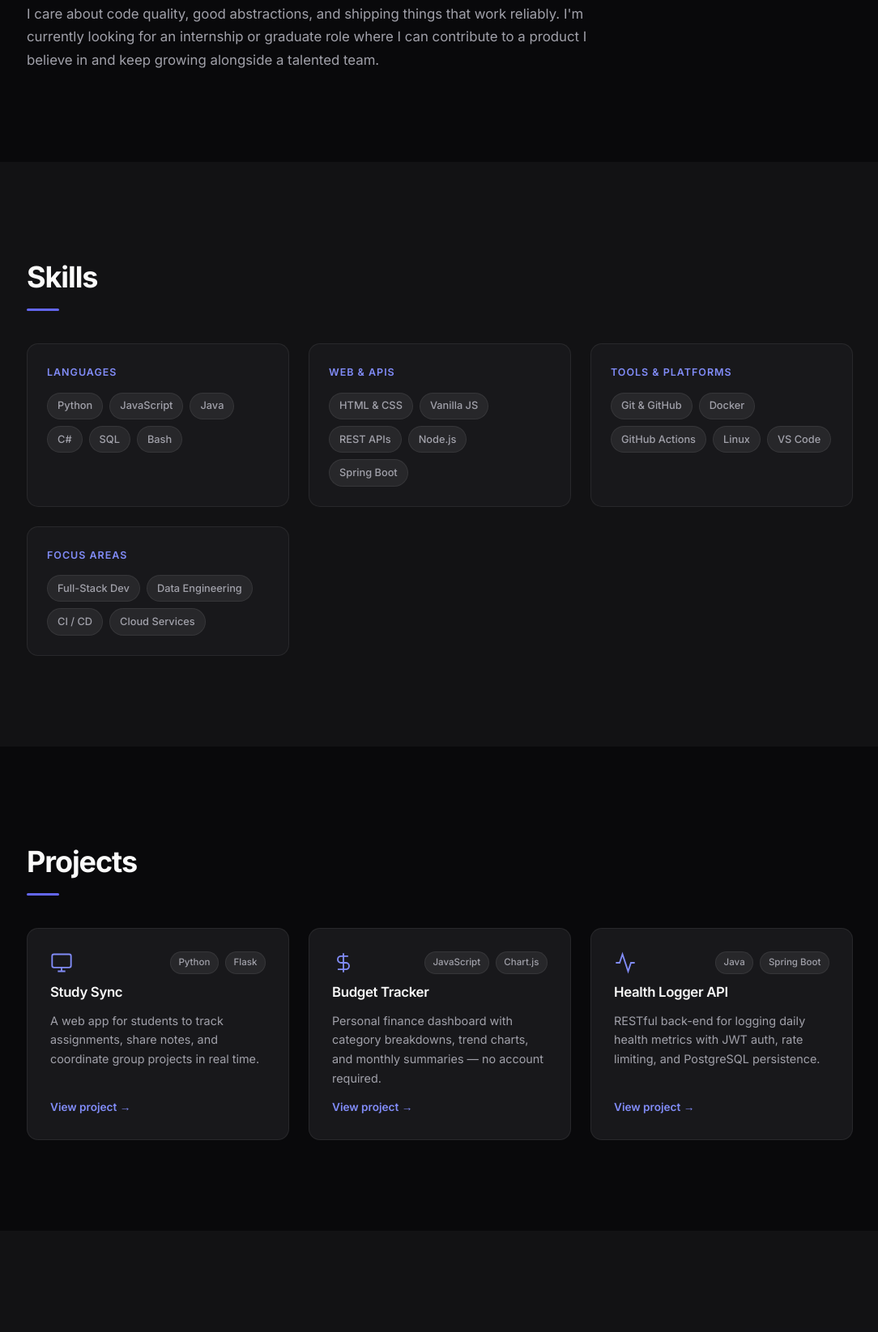
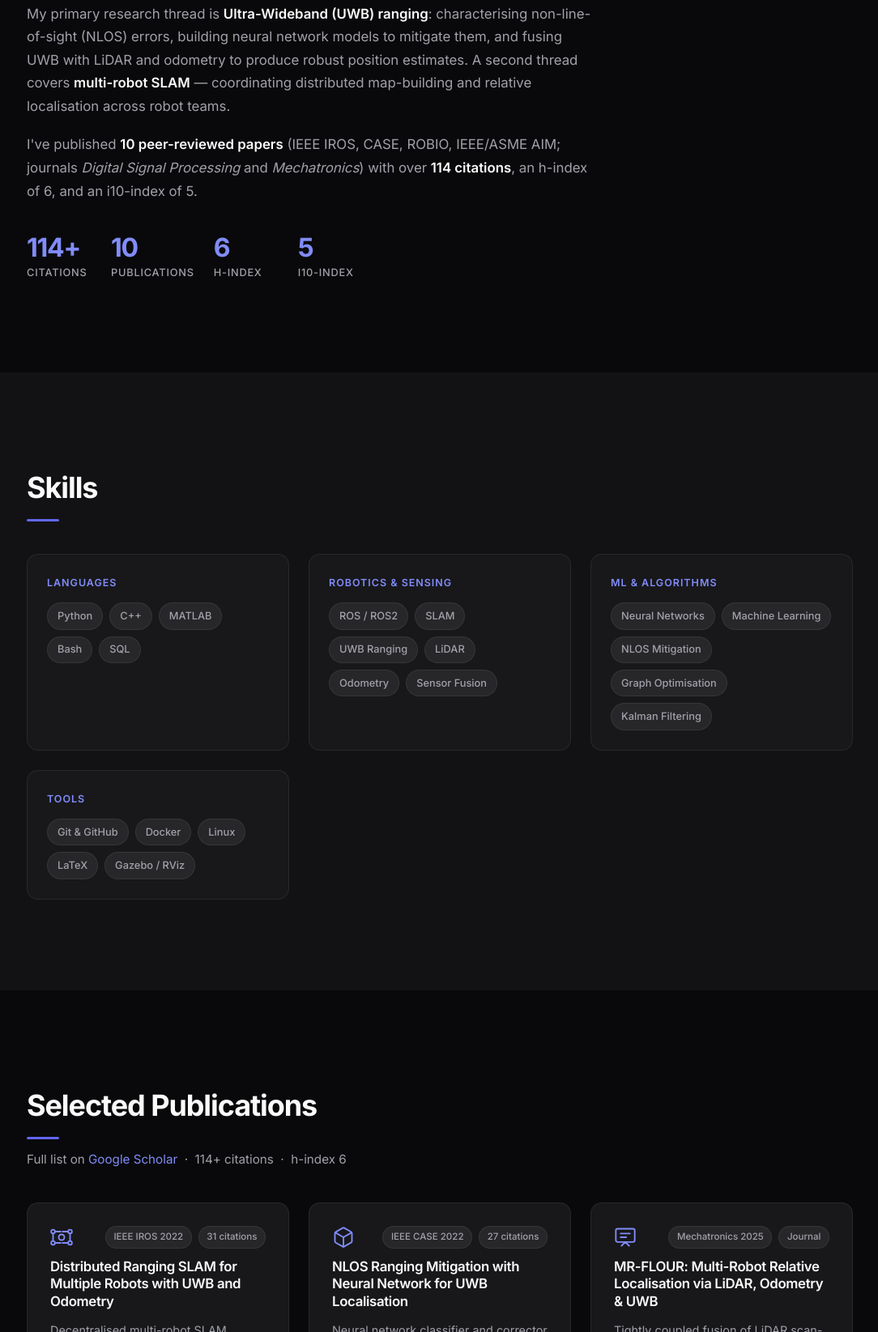
Before and after one commit to Hanster-hub/han-live-site, a plain HTML site: page public/index.html in a window 1280 px wide. Shown: the part 1155-2800 px from the top of the page at 81% size, without its empty margins (97-1181 px from the left). Drawn offline with Linux system fonts and the light colour scheme; no server answers.

Commit message:
Fill portfolio with real profile content from Google Scholar
- Name: Shalihan (Muhammad Shalihan Bin Othman)
- Affiliation: Singapore University of Technology and Design (SUTD)
- Tagline: Robotics Researcher · SLAM, Localisation & Multi-Robot Systems
- About: real bio with research focus (UWB, SLAM, sensor fusion) and
  citation stats (114 citations, h-index 6, i10-index 5, 10 papers)
- Added citation metrics stat row (114+, 10, h6, i10-5)
- Skills: Python/C++/MATLAB, ROS/ROS2, SLAM, UWB, LiDAR, Neural Networks,
  Graph Optimisation, Kalman Filtering, LaTeX, Gazebo/RViz
- Projects → Selected Publications: top 4 papers (IROS 2022, CASE 2022,
  Mechatronics 2025, Digital Signal Processing 2025)
- Real LinkedIn URL; added Google Scholar link throughout
- Contact: added Google Scholar pill; updated footer

Co-Authored-By: Claude Sonnet 4.6 <noreply@anthropic.com>

```diff
--- a/public/index.html
+++ b/public/index.html
@@ -3,8 +3,8 @@
 <head>
   <meta charset="UTF-8" />
   <meta name="viewport" content="width=device-width, initial-scale=1.0" />
-  <title>Han · Software Engineer</title>
-  <meta name="description" content="Han — Software Engineering student at SIT, building clean and purposeful software." />
+  <title>Shalihan · Robotics Researcher</title>
+  <meta name="description" content="Muhammad Shalihan Bin Othman — Robotics researcher at SUTD specialising in SLAM, UWB localisation, and multi-robot systems." />
   <link rel="preconnect" href="https://fonts.googleapis.com" />
   <link rel="preconnect" href="https://fonts.gstatic.com" crossorigin />
   <link href="https://fonts.googleapis.com/css2?family=Inter:wght@300;400;500;600;700&display=swap" rel="stylesheet" />
@@ -21,7 +21,7 @@
       <nav class="nav__menu" id="navMenu" aria-label="Main navigation">
         <a class="nav__link" href="#about">About</a>
         <a class="nav__link" href="#skills">Skills</a>
-        <a class="nav__link" href="#projects">Projects</a>
+        <a class="nav__link" href="#projects">Publications</a>
         <a class="nav__link" href="#repos">Repos</a>
         <a class="nav__link" href="#contact">Contact</a>
       </nav>
@@ -62,9 +62,9 @@
       <div class="hero__glow" aria-hidden="true"></div>
       <div class="container hero__inner">
         <p class="hero__greeting reveal">Hey, I'm</p>
-        <h1 class="hero__name reveal">Han</h1>
+        <h1 class="hero__name reveal">Shalihan</h1>
         <p class="hero__tagline reveal">
-          Software Engineering student &nbsp;·&nbsp; Building clean, purposeful software
+          Robotics Researcher &nbsp;·&nbsp; SLAM, Localisation &amp; Multi-Robot Systems
         </p>
         <div class="hero__actions reveal">
           <a class="btn" href="mailto:1802760@sit.singaporetech.edu.sg">Email me</a>
@@ -72,9 +72,13 @@
             <svg width="17" height="17" viewBox="0 0 24 24" fill="currentColor" aria-hidden="true"><path d="M12 2C6.48 2 2 6.48 2 12c0 4.42 2.87 8.17 6.84 9.5.5.09.68-.22.68-.48v-1.7c-2.78.6-3.37-1.34-3.37-1.34-.45-1.16-1.1-1.47-1.1-1.47-.9-.62.07-.61.07-.61 1 .07 1.52 1.02 1.52 1.02.89 1.52 2.33 1.08 2.9.83.09-.65.35-1.08.63-1.33-2.22-.25-4.56-1.11-4.56-4.94 0-1.09.39-1.98 1.02-2.68-.1-.26-.44-1.27.1-2.64 0 0 .83-.27 2.72 1.01A9.46 9.46 0 0 1 12 6.8c.84 0 1.68.11 2.47.33 1.89-1.28 2.72-1.01 2.72-1.01.54 1.37.2 2.38.1 2.64.63.7 1.02 1.59 1.02 2.68 0 3.84-2.34 4.68-4.57 4.93.36.31.68.92.68 1.85v2.74c0 .27.18.58.69.48A10.01 10.01 0 0 0 22 12c0-5.52-4.48-10-10-10z"/></svg>
             GitHub
           </a>
-          <a class="btn btn--ghost" href="https://linkedin.com/in/YOUR-LINKEDIN" target="_blank" rel="noopener noreferrer">
+          <a class="btn btn--ghost" href="https://www.linkedin.com/in/muhammad-shalihan-bin-othman/" target="_blank" rel="noopener noreferrer">
             <svg width="17" height="17" viewBox="0 0 24 24" fill="currentColor" aria-hidden="true"><path d="M19 3a2 2 0 0 1 2 2v14a2 2 0 0 1-2 2H5a2 2 0 0 1-2-2V5a2 2 0 0 1 2-2h14m-.5 15.5v-5.3a3.26 3.26 0 0 0-3.26-3.26c-.85 0-1.84.52-2.32 1.3v-1.11h-2.79v8.37h2.79v-4.93c0-.77.62-1.4 1.39-1.4a1.4 1.4 0 0 1 1.4 1.4v4.93h2.79M6.88 8.56a1.68 1.68 0 0 0 1.68-1.68c0-.93-.75-1.69-1.68-1.69a1.69 1.69 0 0 0-1.69 1.69c0 .93.76 1.68 1.69 1.68m1.39 9.94v-8.37H5.5v8.37h2.77z"/></svg>
             LinkedIn
+          </a>
+          <a class="btn btn--ghost" href="https://scholar.google.com/citations?user=XWWLjP4AAAAJ&hl=en" target="_blank" rel="noopener noreferrer">
+            <svg width="17" height="17" viewBox="0 0 24 24" fill="none" stroke="currentColor" stroke-width="1.8" stroke-linecap="round" stroke-linejoin="round" aria-hidden="true"><path d="M2 3h6a4 4 0 0 1 4 4v14a3 3 0 0 0-3-3H2z"/><path d="M22 3h-6a4 4 0 0 0-4 4v14a3 3 0 0 1 3-3h7z"/></svg>
+            Scholar
           </a>
         </div>
       </div>
@@ -88,8 +92,27 @@
       <div class="container">
         <h2 class="section-title reveal">About</h2>
         <div class="about-body reveal">
-          <p>I'm a Software Engineering student at <strong>Singapore Institute of Technology (SIT)</strong>, passionate about writing software that is clean, maintainable, and genuinely useful. I enjoy working across the full stack — crafting responsive UIs, designing RESTful APIs, and building data pipelines that actually hold up under load.</p>
-          <p>I care about code quality, good abstractions, and shipping things that work reliably. I'm currently looking for an internship or graduate role where I can contribute to a product I believe in and keep growing alongside a talented team.</p>
+          <p>I'm a robotics researcher at <strong>Singapore University of Technology and Design (SUTD)</strong>, where my work sits at the intersection of sensor fusion, localisation, and autonomous systems. I focus on enabling robots to know precisely where they are — and where their teammates are — even when GPS is unavailable.</p>
+          <p>My primary research thread is <strong>Ultra-Wideband (UWB) ranging</strong>: characterising non-line-of-sight (NLOS) errors, building neural network models to mitigate them, and fusing UWB with LiDAR and odometry to produce robust position estimates. A second thread covers <strong>multi-robot SLAM</strong> — coordinating distributed map-building and relative localisation across robot teams.</p>
+          <p>I've published <strong>10 peer-reviewed papers</strong> (IEEE IROS, CASE, ROBIO, IEEE/ASME AIM; journals <em>Digital Signal Processing</em> and <em>Mechatronics</em>) with over <strong>114 citations</strong>, an h-index of 6, and an i10-index of 5.</p>
+        </div>
+        <div class="about-stats reveal">
+          <div class="stat">
+            <span class="stat__num">114+</span>
+            <span class="stat__label">Citations</span>
+          </div>
+          <div class="stat">
+            <span class="stat__num">10</span>
+            <span class="stat__label">Publications</span>
+          </div>
+          <div class="stat">
+            <span class="stat__num">6</span>
+            <span class="stat__label">h-index</span>
+          </div>
+          <div class="stat">
+            <span class="stat__num">5</span>
+            <span class="stat__label">i10-index</span>
+          </div>
         </div>
       </div>
     </section>
@@ -103,89 +126,108 @@
             <h3 class="skill-group__name">Languages</h3>
             <div class="tags">
               <span class="tag">Python</span>
-              <span class="tag">JavaScript</span>
-              <span class="tag">Java</span>
-              <span class="tag">C#</span>
+              <span class="tag">C++</span>
+              <span class="tag">MATLAB</span>
+              <span class="tag">Bash</span>
               <span class="tag">SQL</span>
-              <span class="tag">Bash</span>
             </div>
           </div>
           <div class="skill-group reveal">
-            <h3 class="skill-group__name">Web &amp; APIs</h3>
+            <h3 class="skill-group__name">Robotics &amp; Sensing</h3>
             <div class="tags">
-              <span class="tag">HTML &amp; CSS</span>
-              <span class="tag">Vanilla JS</span>
-              <span class="tag">REST APIs</span>
-              <span class="tag">Node.js</span>
-              <span class="tag">Spring Boot</span>
+              <span class="tag">ROS / ROS2</span>
+              <span class="tag">SLAM</span>
+              <span class="tag">UWB Ranging</span>
+              <span class="tag">LiDAR</span>
+              <span class="tag">Odometry</span>
+              <span class="tag">Sensor Fusion</span>
             </div>
           </div>
           <div class="skill-group reveal">
-            <h3 class="skill-group__name">Tools &amp; Platforms</h3>
+            <h3 class="skill-group__name">ML &amp; Algorithms</h3>
+            <div class="tags">
+              <span class="tag">Neural Networks</span>
+              <span class="tag">Machine Learning</span>
+              <span class="tag">NLOS Mitigation</span>
+              <span class="tag">Graph Optimisation</span>
+              <span class="tag">Kalman Filtering</span>
+            </div>
+          </div>
+          <div class="skill-group reveal">
+            <h3 class="skill-group__name">Tools</h3>
             <div class="tags">
               <span class="tag">Git &amp; GitHub</span>
               <span class="tag">Docker</span>
-              <span class="tag">GitHub Actions</span>
               <span class="tag">Linux</span>
-              <span class="tag">VS Code</span>
-            </div>
-          </div>
-          <div class="skill-group reveal">
-            <h3 class="skill-group__name">Focus Areas</h3>
-            <div class="tags">
-              <span class="tag">Full-Stack Dev</span>
-              <span class="tag">Data Engineering</span>
-              <span class="tag">CI / CD</span>
-              <span class="tag">Cloud Services</span>
+              <span class="tag">LaTeX</span>
+              <span class="tag">Gazebo / RViz</span>
             </div>
           </div>
         </div>
       </div>
     </section>
 
-    <!-- PROJECTS -->
+    <!-- PROJECTS / PUBLICATIONS -->
     <section id="projects" class="section">
       <div class="container">
-        <h2 class="section-title reveal">Projects</h2>
+        <h2 class="section-title reveal">Selected Publications</h2>
+        <p class="section-sub reveal">
+          Full list on
+          <a href="https://scholar.google.com/citations?user=XWWLjP4AAAAJ&hl=en" target="_blank" rel="noopener noreferrer" style="color:var(--accent-hi)">Google Scholar</a>
+          &nbsp;·&nbsp; 114+ citations &nbsp;·&nbsp; h-index 6
+        </p>
         <div class="cards">
 
           <article class="card reveal">
             <div class="card__header">
-              <svg class="card__icon" viewBox="0 0 24 24" fill="none" stroke="currentColor" stroke-width="1.6" aria-hidden="true"><rect x="2" y="3" width="20" height="14" rx="2"/><path d="M8 21h8M12 17v4"/></svg>
+              <svg class="card__icon" viewBox="0 0 24 24" fill="none" stroke="currentColor" stroke-width="1.6" stroke-linecap="round" stroke-linejoin="round" aria-hidden="true"><circle cx="12" cy="12" r="3"/><circle cx="3" cy="6" r="2"/><circle cx="21" cy="6" r="2"/><circle cx="3" cy="18" r="2"/><circle cx="21" cy="18" r="2"/><path d="M5 6h6M13 6h6M5 18h6M13 18h6M3 8v8M21 8v8"/></svg>
               <div class="tags">
-                <span class="tag tag--sm">Python</span>
-                <span class="tag tag--sm">Flask</span>
+                <span class="tag tag--sm">IEEE IROS 2022</span>
+                <span class="tag tag--sm">31 citations</span>
               </div>
             </div>
-            <h3 class="card__title">Study Sync</h3>
-            <p class="card__desc">A web app for students to track assignments, share notes, and coordinate group projects in real time.</p>
-            <a class="card__link" href="#" target="_blank" rel="noopener">View project →</a>
+            <h3 class="card__title">Distributed Ranging SLAM for Multiple Robots with UWB and Odometry</h3>
+            <p class="card__desc">Decentralised multi-robot SLAM framework fusing Ultra-Wideband inter-robot ranging with wheel odometry for collaborative map-building without a common infrastructure.</p>
+            <a class="card__link" href="https://scholar.google.com/citations?user=XWWLjP4AAAAJ&hl=en" target="_blank" rel="noopener noreferrer">View on Scholar →</a>
           </article>
 
           <article class="card reveal">
             <div class="card__header">
-              <svg class="card__icon" viewBox="0 0 24 24" fill="none" stroke="currentColor" stroke-width="1.6" aria-hidden="true"><path d="M12 2v20M17 5H9.5a3.5 3.5 0 0 0 0 7h5a3.5 3.5 0 0 1 0 7H6"/></svg>
+              <svg class="card__icon" viewBox="0 0 24 24" fill="none" stroke="currentColor" stroke-width="1.6" stroke-linecap="round" stroke-linejoin="round" aria-hidden="true"><path d="M21 16V8a2 2 0 0 0-1-1.73l-7-4a2 2 0 0 0-2 0l-7 4A2 2 0 0 0 3 8v8a2 2 0 0 0 1 1.73l7 4a2 2 0 0 0 2 0l7-4A2 2 0 0 0 21 16z"/><polyline points="3.27 6.96 12 12.01 20.73 6.96"/><line x1="12" y1="22.08" x2="12" y2="12"/></svg>
               <div class="tags">
-                <span class="tag tag--sm">JavaScript</span>
-                <span class="tag tag--sm">Chart.js</span>
+                <span class="tag tag--sm">IEEE CASE 2022</span>
+                <span class="tag tag--sm">27 citations</span>
               </div>
             </div>
-            <h3 class="card__title">Budget Tracker</h3>
-            <p class="card__desc">Personal finance dashboard with category breakdowns, trend charts, and monthly summaries — no account required.</p>
-            <a class="card__link" href="#" target="_blank" rel="noopener">View project →</a>
+            <h3 class="card__title">NLOS Ranging Mitigation with Neural Network for UWB Localisation</h3>
+            <p class="card__desc">Neural network classifier and corrector for non-line-of-sight UWB ranging errors, significantly improving localisation accuracy in cluttered indoor environments.</p>
+            <a class="card__link" href="https://scholar.google.com/citations?user=XWWLjP4AAAAJ&hl=en" target="_blank" rel="noopener noreferrer">View on Scholar →</a>
           </article>
 
           <article class="card reveal">
             <div class="card__header">
-              <svg class="card__icon" viewBox="0 0 24 24" fill="none" stroke="currentColor" stroke-width="1.6" aria-hidden="true"><polyline points="22 12 18 12 15 21 9 3 6 12 2 12"/></svg>
+              <svg class="card__icon" viewBox="0 0 24 24" fill="none" stroke="currentColor" stroke-width="1.6" stroke-linecap="round" stroke-linejoin="round" aria-hidden="true"><rect x="2" y="3" width="20" height="14" rx="2"/><polyline points="8 21 12 17 16 21"/><path d="M7 8h10M7 12h6"/></svg>
               <div class="tags">
-                <span class="tag tag--sm">Java</span>
-                <span class="tag tag--sm">Spring Boot</span>
+                <span class="tag tag--sm">Mechatronics 2025</span>
+                <span class="tag tag--sm">Journal</span>
               </div>
             </div>
-            <h3 class="card__title">Health Logger API</h3>
-            <p class="card__desc">RESTful back-end for logging daily health metrics with JWT auth, rate limiting, and PostgreSQL persistence.</p>
-            <a class="card__link" href="#" target="_blank" rel="noopener">View project →</a>
+            <h3 class="card__title">MR-FLOUR: Multi-Robot Relative Localisation via LiDAR, Odometry &amp; UWB</h3>
+            <p class="card__desc">Tightly coupled fusion of LiDAR scan-matching, odometry, and UWB inter-robot ranging for real-time relative pose estimation in GPS-denied multi-robot deployments.</p>
+            <a class="card__link" href="https://scholar.google.com/citations?user=XWWLjP4AAAAJ&hl=en" target="_blank" rel="noopener noreferrer">View on Scholar →</a>
+          </article>
+
+          <article class="card reveal">
+            <div class="card__header">
+              <svg class="card__icon" viewBox="0 0 24 24" fill="none" stroke="currentColor" stroke-width="1.6" stroke-linecap="round" stroke-linejoin="round" aria-hidden="true"><polyline points="22 12 18 12 15 21 9 3 6 12 2 12"/></svg>
+              <div class="tags">
+                <span class="tag tag--sm">Digital Signal Processing 2025</span>
+                <span class="tag tag--sm">Journal</span>
+              </div>
+            </div>
+            <h3 class="card__title">Localisation via Mitigating &amp; Compensating UWB NLOS Ranging Error</h3>
+            <p class="card__desc">End-to-end pipeline combining NLOS identification, error compensation, and position estimation with a neural network model validated across multiple real-world environments.</p>
+            <a class="card__link" href="https://scholar.google.com/citations?user=XWWLjP4AAAAJ&hl=en" target="_blank" rel="noopener noreferrer">View on Scholar →</a>
           </article>
 
         </div>
@@ -205,7 +247,7 @@
     <section id="contact" class="section">
       <div class="container contact-inner">
         <h2 class="section-title reveal">Contact</h2>
-        <p class="contact-sub reveal">Open to internships and graduate opportunities — say hello!</p>
+        <p class="contact-sub reveal">Open to research collaborations, industry partnerships, and new opportunities.</p>
         <div class="contact-links reveal">
           <a class="contact-pill" href="mailto:1802760@sit.singaporetech.edu.sg">
             <svg width="18" height="18" viewBox="0 0 24 24" fill="none" stroke="currentColor" stroke-width="1.8" stroke-linecap="round" stroke-linejoin="round" aria-hidden="true"><path d="M4 4h16c1.1 0 2 .9 2 2v12c0 1.1-.9 2-2 2H4c-1.1 0-2-.9-2-2V6c0-1.1.9-2 2-2z"/><polyline points="22,6 12,13 2,6"/></svg>
@@ -215,9 +257,13 @@
             <svg width="18" height="18" viewBox="0 0 24 24" fill="currentColor" aria-hidden="true"><path d="M12 2C6.48 2 2 6.48 2 12c0 4.42 2.87 8.17 6.84 9.5.5.09.68-.22.68-.48v-1.7c-2.78.6-3.37-1.34-3.37-1.34-.45-1.16-1.1-1.47-1.1-1.47-.9-.62.07-.61.07-.61 1 .07 1.52 1.02 1.52 1.02.89 1.52 2.33 1.08 2.9.83.09-.65.35-1.08.63-1.33-2.22-.25-4.56-1.11-4.56-4.94 0-1.09.39-1.98 1.02-2.68-.1-.26-.44-1.27.1-2.64 0 0 .83-.27 2.72 1.01A9.46 9.46 0 0 1 12 6.8c.84 0 1.68.11 2.47.33 1.89-1.28 2.72-1.01 2.72-1.01.54 1.37.2 2.38.1 2.64.63.7 1.02 1.59 1.02 2.68 0 3.84-2.34 4.68-4.57 4.93.36.31.68.92.68 1.85v2.74c0 .27.18.58.69.48A10.01 10.01 0 0 0 22 12c0-5.52-4.48-10-10-10z"/></svg>
             Hanster-hub
           </a>
-          <a class="contact-pill" href="https://linkedin.com/in/YOUR-LINKEDIN" target="_blank" rel="noopener noreferrer">
+          <a class="contact-pill" href="https://www.linkedin.com/in/muhammad-shalihan-bin-othman/" target="_blank" rel="noopener noreferrer">
             <svg width="18" height="18" viewBox="0 0 24 24" fill="currentColor" aria-hidden="true"><path d="M19 3a2 2 0 0 1 2 2v14a2 2 0 0 1-2 2H5a2 2 0 0 1-2-2V5a2 2 0 0 1 2-2h14m-.5 15.5v-5.3a3.26 3.26 0 0 0-3.26-3.26c-.85 0-1.84.52-2.32 1.3v-1.11h-2.79v8.37h2.79v-4.93c0-.77.62-1.4 1.39-1.4a1.4 1.4 0 0 1 1.4 1.4v4.93h2.79M6.88 8.56a1.68 1.68 0 0 0 1.68-1.68c0-.93-.75-1.69-1.68-1.69a1.69 1.69 0 0 0-1.69 1.69c0 .93.76 1.68 1.69 1.68m1.39 9.94v-8.37H5.5v8.37h2.77z"/></svg>
             LinkedIn
+          </a>
+          <a class="contact-pill" href="https://scholar.google.com/citations?user=XWWLjP4AAAAJ&hl=en" target="_blank" rel="noopener noreferrer">
+            <svg width="18" height="18" viewBox="0 0 24 24" fill="none" stroke="currentColor" stroke-width="1.8" stroke-linecap="round" stroke-linejoin="round" aria-hidden="true"><path d="M2 3h6a4 4 0 0 1 4 4v14a3 3 0 0 0-3-3H2z"/><path d="M22 3h-6a4 4 0 0 0-4 4v14a3 3 0 0 1 3-3h7z"/></svg>
+            Google Scholar
           </a>
         </div>
       </div>
@@ -227,7 +273,7 @@
 
   <footer class="footer">
     <div class="container footer__inner">
-      <p>Built with plain HTML, CSS &amp; JS</p>
+      <p>Muhammad Shalihan Bin Othman &nbsp;·&nbsp; SUTD</p>
       <a href="https://github.com/Hanster-hub/han-live-site" target="_blank" rel="noopener noreferrer">Source on GitHub</a>
     </div>
   </footer>
--- a/public/style.css
+++ b/public/style.css
@@ -378,6 +378,37 @@ a { color: inherit; text-decoration: none; }
 }
 .about-body strong { color: var(--text); font-weight: 600; }
 
+/* ─── About stats row ────────────────────────────────────────── */
+.about-stats {
+  display: flex;
+  flex-wrap: wrap;
+  gap: 1.5rem;
+  margin-top: 2.5rem;
+}
+
+.stat {
+  display: flex;
+  flex-direction: column;
+  gap: 0.25rem;
+  min-width: 80px;
+}
+
+.stat__num {
+  font-size: 2rem;
+  font-weight: 700;
+  letter-spacing: -0.04em;
+  color: var(--accent-hi);
+  line-height: 1;
+}
+
+.stat__label {
+  font-size: 0.8rem;
+  font-weight: 500;
+  color: var(--muted);
+  text-transform: uppercase;
+  letter-spacing: 0.06em;
+}
+
 /* ─── Skills ─────────────────────────────────────────────────── */
 .skills-grid {
   display: grid;
```
